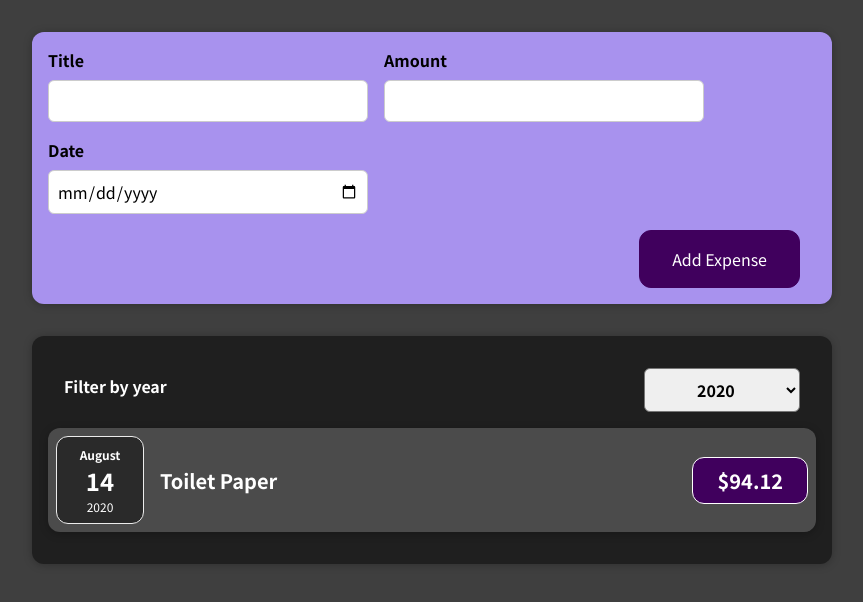
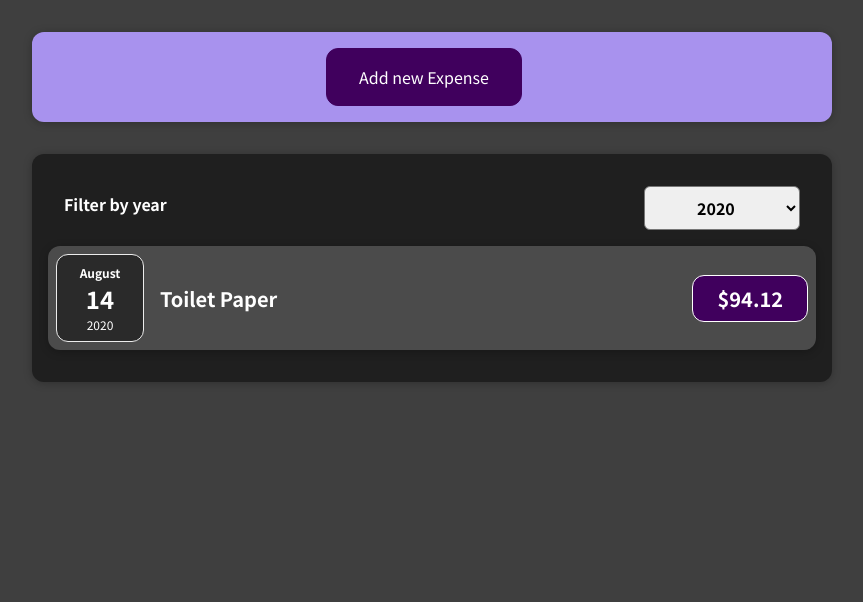
Before and after one commit to morteza-shahrabi-farahani/react-course, a React (Create React App) app in the folder first-prject/: page / in a window 1280 px wide. Shown: the top 602 px of the page, without its empty margins (208-1071 px from the left). Built offline with nearby package versions, Linux system fonts and the light colour scheme.

Commit message:
project finished

```diff
--- a/first-prject/src/components/Expenses/ExpenseItem.js
+++ b/first-prject/src/components/Expenses/ExpenseItem.js
@@ -7,6 +7,7 @@
   const year = props.date.getFullYear();
 
   return (
+    <li>
       <div className="expense-item">
         <ExpenseDate date={props.date} />
         <div className="expense-item__description">
@@ -14,6 +15,7 @@
           <div className="expense-item__price">${props.amount}</div>
         </div>
       </div>
+    </li>
   );
 }
 
--- a/first-prject/src/components/Expenses/Expenses.js
+++ b/first-prject/src/components/Expenses/Expenses.js
@@ -2,6 +2,7 @@
 import ExpenseItem from "./ExpenseItem";
 import ExpensesFilter from "./ExpensesFilter";
 import React, { useState } from "react";
+import ExpensesList from "./ExpensesList";
 
 function Expenses(props) {
   const [filteredYear, setFilteredYear] = useState("2020");
@@ -19,14 +20,7 @@
         selected={filteredYear}
         onChangeFilter={filterChangeHandler}
       ></ExpensesFilter>
-      {filteredExpenses.map((expense) => (
-        <ExpenseItem
-          key={expense.id}
-          title={expense.title}
-          amount={expense.amount}
-          date={expense.date}
-        ></ExpenseItem>
-      ))}
+      <ExpensesList items={filteredExpenses}></ExpensesList>
     </div>
   );
 }
--- /dev/null
+++ b/first-prject/src/components/Expenses/ExpensesList.css
@@ -0,0 +1,9 @@
+.expenses-list {
+  list-style: none;
+  padding: 0;
+}
+
+.expenses-list__fallback {
+  color: white;
+  text-align: center;
+}
--- /dev/null
+++ b/first-prject/src/components/Expenses/ExpensesList.js
@@ -0,0 +1,23 @@
+import ExpenseItem from "./ExpenseItem";
+import "./ExpensesList.css";
+
+const ExpensesList = (props) => {
+  if (props.items.length === 0) {
+    return <h2 className="expenses-list__fallback">Found no expenses.</h2>;
+  }
+
+  return (
+    <ul className="expenses-list">
+      {props.items.map((expense) => (
+        <ExpenseItem
+          key={expense.id}
+          title={expense.title}
+          amount={expense.amount}
+          date={expense.date}
+        ></ExpenseItem>
+      ))}
+    </ul>
+  );
+};
+
+export default ExpensesList;
--- a/first-prject/src/components/NewExpense/ExpenseForm.js
+++ b/first-prject/src/components/NewExpense/ExpenseForm.js
@@ -66,6 +66,9 @@
         </div>
       </div>
       <div className="new-expense__actions">
+        <button type="button" onClick={props.onCancel}>
+          Cancel
+        </button>
         <button type="submit">Add Expense</button>
       </div>
     </form>
--- a/first-prject/src/components/NewExpense/NewExpense.js
+++ b/first-prject/src/components/NewExpense/NewExpense.js
@@ -1,19 +1,37 @@
-import React from "react";
+import React, { useState } from "react";
 
 import ExpenseForm from "./ExpenseForm";
 import "./NewExpense.css";
 
 const NewExpnse = (props) => {
+  const [isEditing, setIsEditing] = useState(false);
   const saveExpenseDataHandler = (enteredExpenseData) => {
     const expenseData = {
       ...enteredExpenseData,
       id: Math.random().toString(),
     };
     props.onAddExpense(expenseData);
+    setIsEditing(false);
+  };
+
+  const startEditingHandler = () => {
+    setIsEditing(true);
+  };
+
+  const stopEditingHandler = () => {
+    setIsEditing(false);
   };
   return (
     <div className="new-expense">
-      <ExpenseForm onSaveExpenseData={saveExpenseDataHandler}></ExpenseForm>
+      {!isEditing && (
+        <button onClick={startEditingHandler}>Add new Expense</button>
+      )}
+      {isEditing && (
+        <ExpenseForm
+          onSaveExpenseData={saveExpenseDataHandler}
+          onCancel={stopEditingHandler}
+        ></ExpenseForm>
+      )}
     </div>
   );
 };
```
Also changed, not shown: 1 other file (tests, documents, lock files or other folders). Lines whose indentation alone changed are shown as unchanged.
